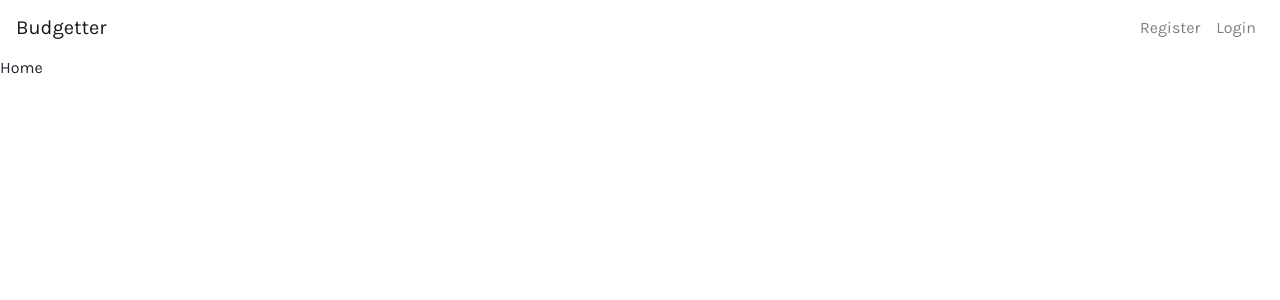
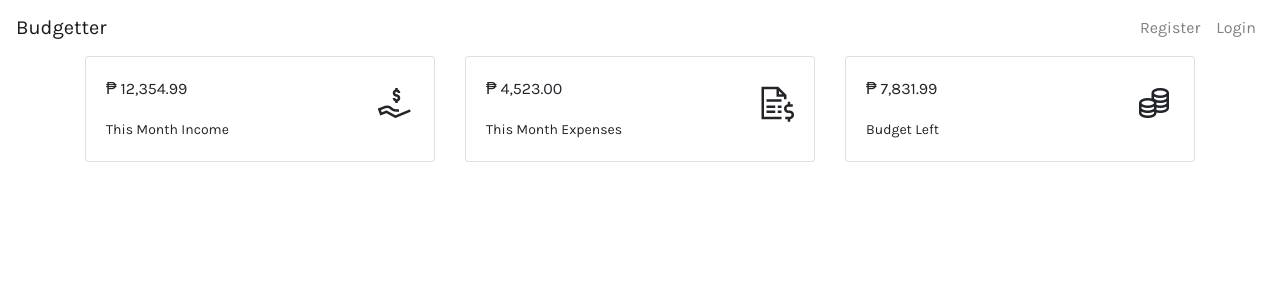
Before and after one commit to AlexandroTheDev/budgetter, a React (Create React App) app: page / in a window 1280 px wide. Shown: the top 300 px of the page. Built offline with nearby package versions, Linux system fonts and the light colour scheme.

Commit message:
setup home summaryCards

```diff
--- a/package.json
+++ b/package.json
@@ -7,6 +7,7 @@
     "@testing-library/react": "^11.2.7",
     "@testing-library/user-event": "^12.8.3",
     "bootstrap": "^4.6.0",
+    "fontawesome": "^5.6.3",
     "node-sass": "^6.0.0",
     "react": "^17.0.2",
     "react-bootstrap": "^1.6.1",
--- a/public/index.html
+++ b/public/index.html
@@ -24,6 +24,8 @@
       work correctly both with client-side routing and a non-root public URL.
       Learn how to configure a non-root public URL by running `npm run build`.
     -->
+
+    <link rel="stylesheet" href="https://maxst.icons8.com/vue-static/landings/line-awesome/line-awesome/1.3.0/css/line-awesome.min.css">
     <title>React App</title>
   </head>
   <body>
--- /dev/null
+++ b/src/components/layouts/LoginForm.js
@@ -0,0 +1,52 @@
+import { useContext } from "react"
+import { useState } from "react"
+import { Form, Button } from "react-bootstrap"
+import { AlertContext } from "../../contexts/alert/AlertContext"
+
+export default function LoginForm() {
+
+    const {setAlert} = useContext(AlertContext)
+
+    const [credentials, setCredentials] = useState({
+        email: "",
+        password: "",
+    })
+
+    const {email, password } = credentials
+
+    const handleChange = e => setCredentials({...credentials, [e.target.id] : e.target.value})
+
+    const handleSubmit = e => {
+        e.preventDefault()
+
+
+    }
+
+    return (
+        <Form onSubmit={handleSubmit}>
+
+            <Form.Group controlId="email">
+                <Form.Label>Email:</Form.Label>
+                <Form.Control
+                    onChange={handleChange}
+                    value={email}
+                    type="email"
+                    required
+                />
+            </Form.Group>
+
+
+            <Form.Group controlId="password">
+                <Form.Label>Password:</Form.Label>
+                <Form.Control
+                    onChange={handleChange}
+                    value={password}
+                    type="password"
+                    required
+                    />
+            </Form.Group>
+
+            <Button type="submit" block>Register</Button>
+        </Form>
+    )
+}
--- a/src/components/pages/Home.js
+++ b/src/components/pages/Home.js
@@ -1,9 +1,66 @@
-import React from 'react'
+import { Container, Row, Col, Card } from "react-bootstrap"
+import numberPriceFormat from "../../utils/numberPriceFormat"
 
 export default function Home() {
+    let currentMonthTotalIncome = 12354.988
+    let currentMonthTotalExpenses = 4523.00
     return (
-        <div>
-            Home
-        </div>
+        <Container>
+            <Row>
+                <Col xs="12" sm="6" md="4" className="mx-auto mb-3">
+                    <Card>
+                        <Card.Body>
+                            <div className="d-flex">
+                                <div>
+                                    <p>&#8369; {numberPriceFormat(currentMonthTotalIncome)}</p>
+                                    <small>This Month Income</small>
+                                </div>
+                                <div className="ml-auto align-self-center">
+                                    <h1>
+                                        <i className="las la-hand-holding-usd"></i>
+                                    </h1>
+                                </div>
+                            </div>
+
+                        </Card.Body>
+                    </Card>
+                </Col>
+                <Col xs="12" sm="6" md="4" className="mx-auto mb-3">
+                    <Card>
+                        <Card.Body>
+                            <div className="d-flex">
+                                <div>
+                                    <p>&#8369; {numberPriceFormat(currentMonthTotalExpenses)}</p>
+                                    <small>This Month Expenses</small>
+                                </div>
+                                <div className="ml-auto align-self-center">
+                                    <h1>
+                                        <i className="las la-file-invoice-dollar"></i>
+                                    </h1>
+                                </div>
+                            </div>
+                        </Card.Body>
+                    </Card>
+                </Col>
+                <Col xs="12" sm="6" md="4" className="mx-auto mb-3">
+                    <Card>
+                        <Card.Body>
+                                <div className="d-flex">
+                                    <div>
+                                        <p>&#8369; {numberPriceFormat(currentMonthTotalIncome - currentMonthTotalExpenses)}</p>
+                                        <small>Budget Left</small>
+                                    </div>
+                                    <div className="ml-auto align-self-center">
+                                        <h1>
+                                            <i className="las la-coins"></i>
+                                        </h1>
+                                    </div>
+                                </div>
+
+                            </Card.Body>
+                    </Card>
+                </Col>
+            </Row>
+        </Container>
     )
 }
--- a/src/components/pages/Login.js
+++ b/src/components/pages/Login.js
@@ -1,9 +1,18 @@
 import React from 'react'
+import { Container, Row, Col } from 'react-bootstrap'
+import LoginForm from '../layouts/LoginForm'
 
 export default function Login() {
     return (
-        <div>
-
-        </div>
+        <Container>
+            <Row>
+                <Col xs="12">
+                    <h1 className="text-center">Account Login</h1>
+                </Col>
+                <Col xs="12" sm="10" md="8" lg="6" className="mx-auto">
+                    <LoginForm />
+                </Col>
+            </Row>
+        </Container>
     )
 }
--- /dev/null
+++ b/src/utils/numberPriceFormat.js
@@ -0,0 +1,6 @@
+export default function numberPriceFormat(num, minDecimalDigits = 2, maxDecimalDigits = 2) {
+    return num.toLocaleString(undefined,{
+        minimumFractionDigits: minDecimalDigits,
+        maximumFractionDigits: maxDecimalDigits
+    })
+}
```
Also changed, not shown: 1 other file (tests, documents, lock files or other folders).
